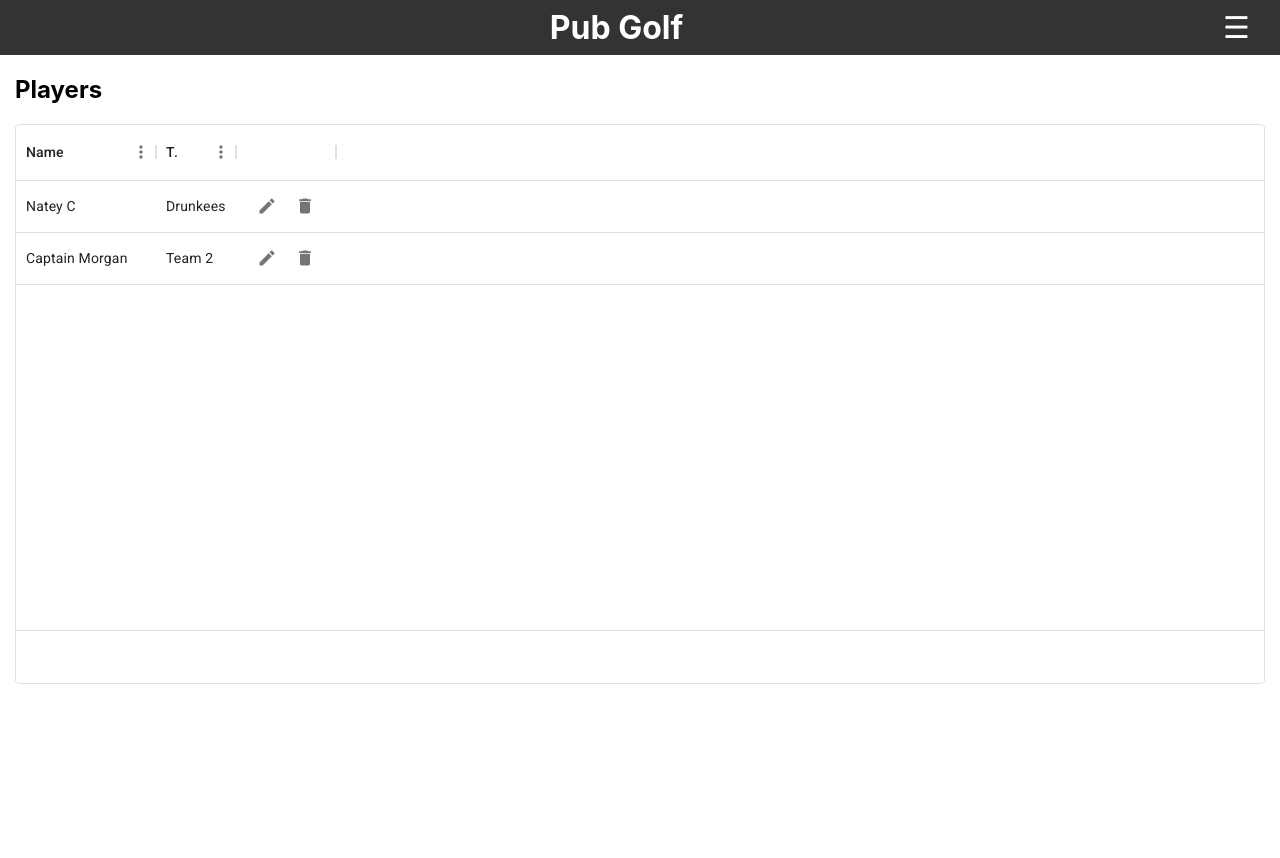
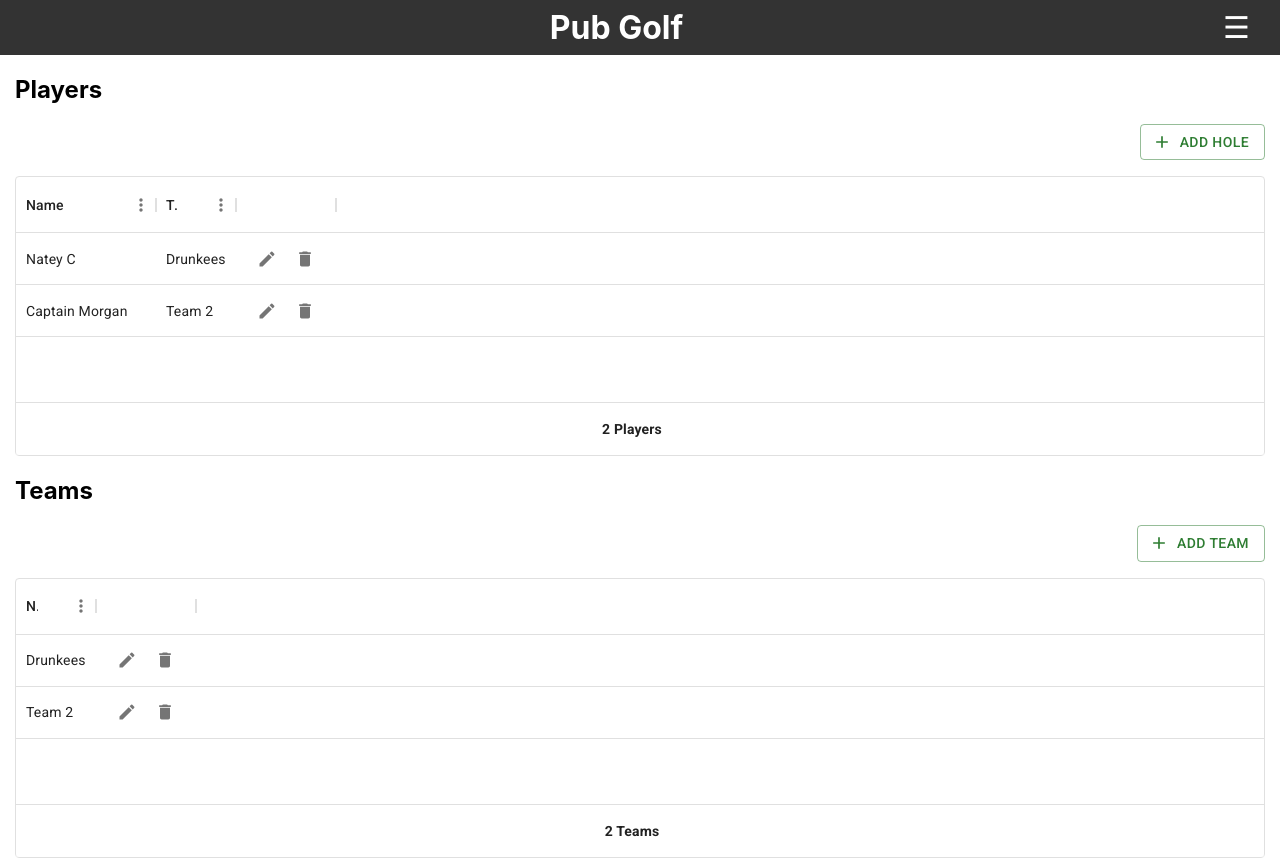
Before and after one commit to Andrew-Barker/pgolf, a React (Create React App) app: page /players in a window 1280 px wide. Before the commit the page ends 800 px from the top, so only its background shows below. Built offline with nearby package versions, Linux system fonts and the light colour scheme; data requests are answered from the project's data file.

Commit message:
more changes to table footer and additional screen stubbing

```diff
--- a/public/index.html
+++ b/public/index.html
@@ -24,7 +24,7 @@
       work correctly both with client-side routing and a non-root public URL.
       Learn how to configure a non-root public URL by running `npm run build`.
     -->
-    <title>React App</title>
+    <title>Natey C's Pub Golf</title>
   </head>
   <body>
     <noscript>You need to enable JavaScript to run this app.</noscript>
--- a/src/Course.js
+++ b/src/Course.js
@@ -1,6 +1,7 @@
 import BasicTable from './components/BasicTable';
 import React, { useState, useEffect } from 'react';
 import AddData from './components/AddData';
+import PageTitle from './components/PageTitle';
 
 
   const Course = () => {
@@ -46,6 +47,7 @@ import AddData from './components/AddData';
   };
   return (
     <main>
+      <PageTitle title="Course Details"/>
       <section id="course">
         <h2>Course</h2>
         <AddData title={'Hole'} endpoint={"courses"} fields={cols} onAdd={getData}/>
--- a/src/Leaderboard.js
+++ b/src/Leaderboard.js
@@ -1,7 +1,9 @@
 import React from 'react';
+import PageTitle from './components/PageTitle';
 
 const Leaderboard = () => (
   <main>
+    <PageTitle title="Leaderboard"/>
     <section id="individual-leaderboard">
       <h2>Individual Leaderboard</h2>
       {/* Your individual leaderboard table component here */}
--- a/src/Players.js
+++ b/src/Players.js
@@ -1,16 +1,20 @@
 import React, { useState, useEffect }  from 'react';
 import BasicTable from './components/BasicTable';
+import PageTitle from './components/PageTitle';
+import AddData from './components/AddData';
 
 const Players = () => {
   const [data, setData] = useState([]);
-const cols = ["Name", "Team"]
+  const cols = ["Name", "Team"]
+  const teamCols = ["Name"]
+  const [teamData, setTeamData] = useState([]);
 
 const handleDelete = (id) => {
     console.log('delete', id)
 }
 
 const handleEdit = (obj) => {
-    console.log('delete', obj.id)
+    console.log('edit', obj.id)
 }
 
 const getData = async () => {
@@ -19,14 +23,26 @@ const getData = async () => {
     setData(data);
   };
 
+const getTeamData = async () => {
+  const response = await fetch('http://localhost:3001/teams');
+    const data = await response.json();
+    setTeamData(data);
+}
+
 useEffect(() => {
     getData();
+    getTeamData()
   }, []);
 
   return (<main>
     <section id="players">
+      <PageTitle title="Players"/>
       <h2>Players</h2>
-      <BasicTable data={data} columns={cols} onDelete={handleDelete} onEdit={handleEdit}></BasicTable>
+      <AddData title={'Hole'} endpoint={"courses"} fields={cols} onAdd={getData}/>
+      <BasicTable data={data} columns={cols} onDelete={handleDelete} onEdit={handleEdit} gridHeight="35vh" footerType="Players"></BasicTable>
+      <h2>Teams</h2>
+      <AddData title={'Team'} endpoint={"teams"} fields={teamCols} onAdd={getTeamData}/>
+      <BasicTable data={teamData} columns={teamCols} onDelete={handleDelete} onEdit={handleEdit} gridHeight="35vh" footerType="Teams"></BasicTable>
     </section>
   </main>)
 };
--- a/src/Rules.js
+++ b/src/Rules.js
@@ -1,7 +1,9 @@
 import React from 'react';
+import PageTitle from './components/PageTitle';
 
 const Rules = () => (
   <main>
+    <PageTitle title="Rules"/>
     <section id="rules">
     <h1>Pub Golf Rules</h1>
     <ol>
--- a/src/Scorecard.js
+++ b/src/Scorecard.js
@@ -1,6 +1,7 @@
 import React, { useState, useEffect }  from 'react';
 import BasicTable from './components/BasicTable';
 import PlayersDropdown from './components/inputs/PlayersDropdown';
+import PageTitle from './components/PageTitle';
 
 function mergeCourseData(scorecards, courses) {
     return scorecards.map((scorecard) => {
@@ -69,6 +70,7 @@ useEffect(() => {
 
   return (<main>
     <section id="scorecard">
+    <PageTitle title="Scorecard"/>
       <h2>Scorecard</h2>
       <PlayersDropdown
         players={players}
--- a/src/components/BasicTable.js
+++ b/src/components/BasicTable.js
@@ -57,7 +57,7 @@ const getTotals = (data) => {
 };
 
 function BasicTable(props) {
-  const { data, columns, onDelete, onEdit } = props;
+  const { data, columns, onDelete, onEdit, gridHeight = '70vh', footerType = 'Records' } = props;
 
   const CustomFooter = (props) => {
     const { data } = props;
@@ -88,6 +88,11 @@ function BasicTable(props) {
   {totals.strokes && totals.par && (
     <Box component="span" marginRight={2}>
       <strong>Total Score: {totals.strokes - totals.par}</strong>
+    </Box>
+  )}
+  {footerType !== 'Records' && (
+    <Box component="span" marginRight={2}>
+      <strong>{data.length} {footerType}</strong>
     </Box>
   )}
 </p>
@@ -168,7 +173,7 @@ function BasicTable(props) {
 
   return (
     <>
-      <Box sx={{ height: "70vh", width: "100%" }}>
+      <Box sx={{ height: gridHeight, width: "100%" }}>
         <DataGrid
           rows={data}
           columns={createColumnObjs(columns)}
--- /dev/null
+++ b/src/components/PageTitle.js
@@ -0,0 +1,11 @@
+import { useEffect } from 'react';
+
+function PageTitle(props) {
+  useEffect(() => {
+    document.title = `${props.title} | Natey C's Pub Golf`;
+  }, [props.title]);
+
+  return null;
+}
+
+export default PageTitle;
```
Also changed, not shown: src/components/inputs/TeamsDropdown.js (+29 -0 lines).
